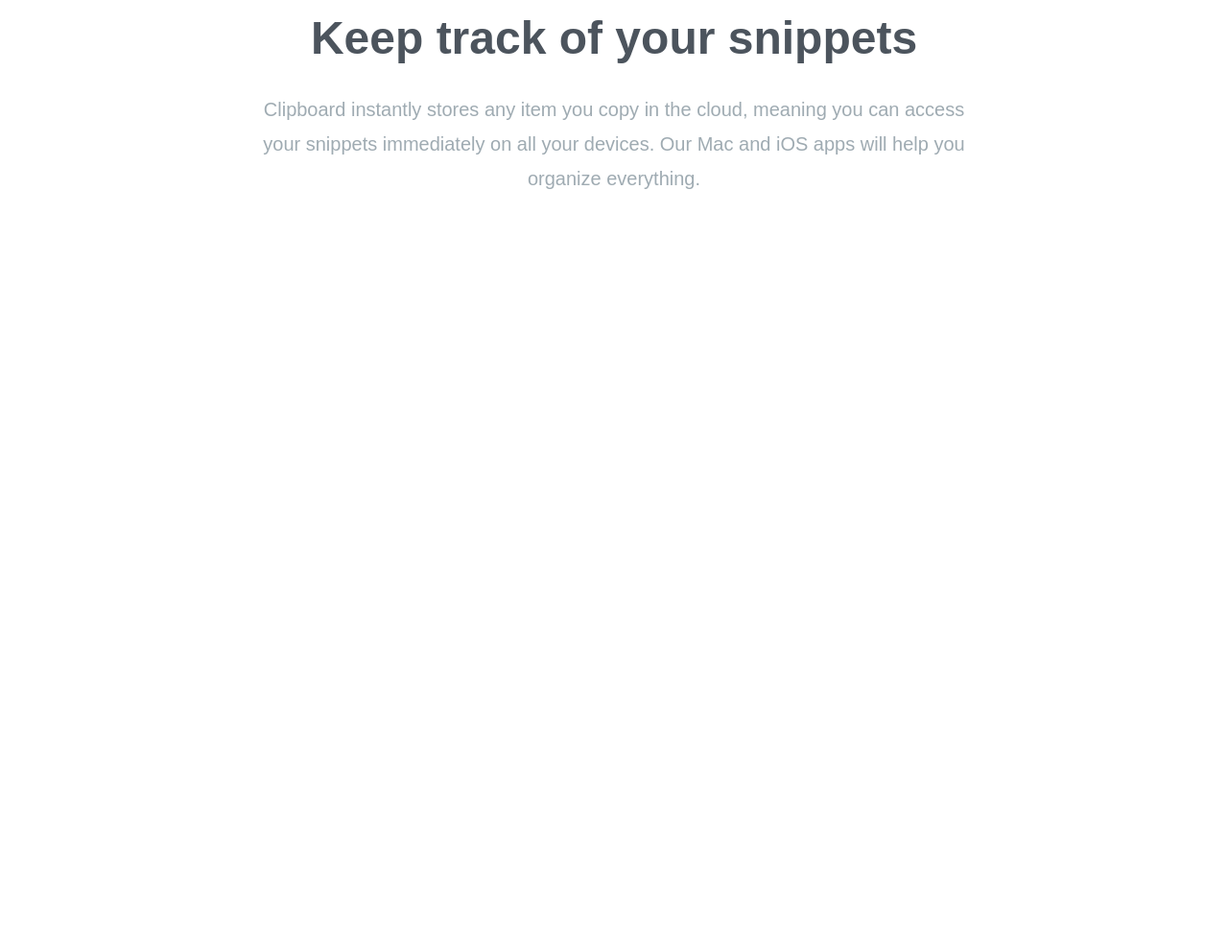
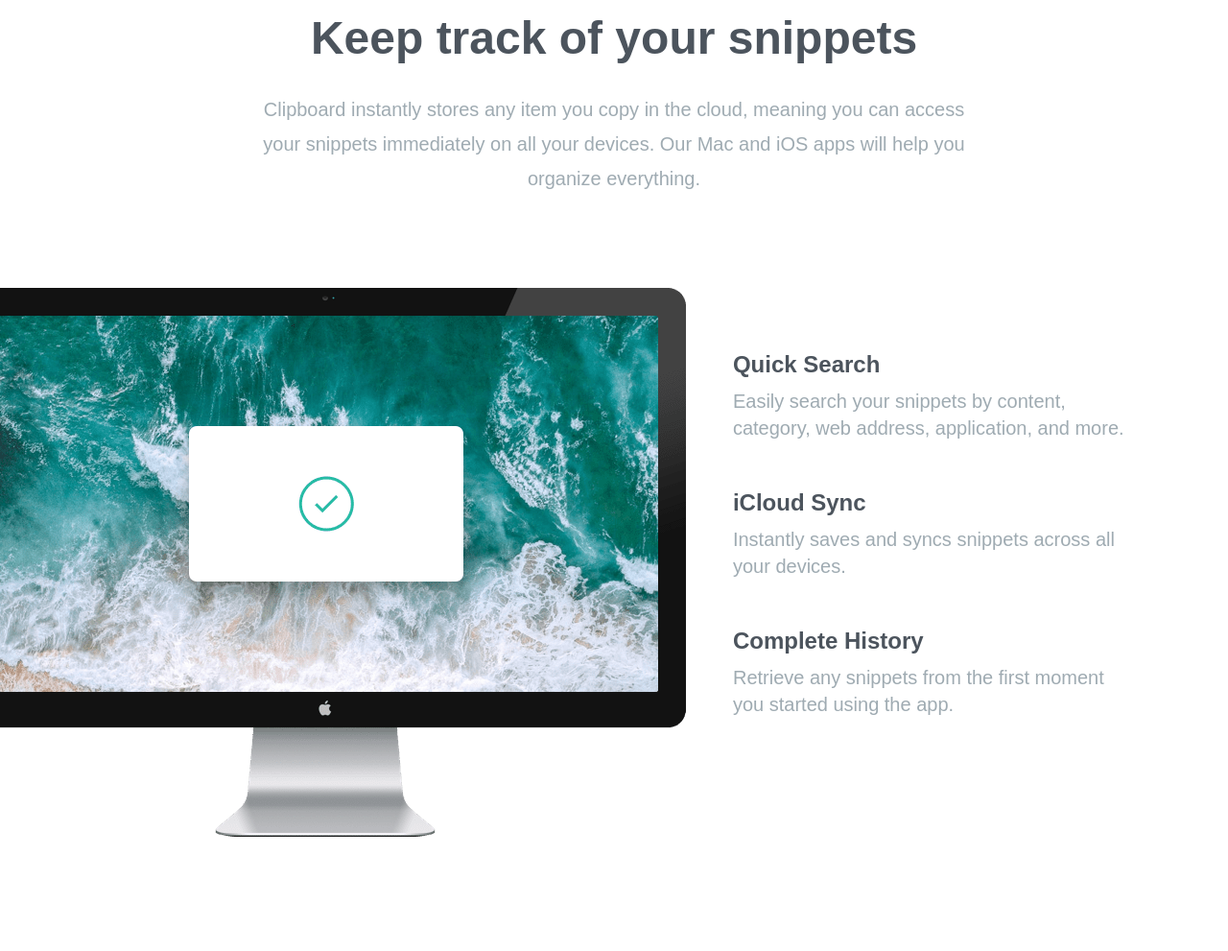
Before and after one commit to vktheja/Tailwind-Clipboard, a website: page index.html in a window 1280 px wide. Shown: the part 705-1696 px from the top of the page at 96% size. Before the commit the page ends 1005 px from the top, so only its background shows below. Drawn offline with Linux system fonts and the light colour scheme; a web font is replaced by a local one.

Commit message:
features Section

```diff
--- a/index.html
+++ b/index.html
@@ -15,7 +15,7 @@
   <body>
     <!-- Hero Section -->
     <section id="hero">
-      <div class="section-container mb-40 px-10 pt-16">
+      <div class="section-container mb-40 pt-16">
         <svg
           width="125"
           height="125"
@@ -52,7 +52,7 @@
 
     <!-- Snippets Section -->
     <section id="snippets">
-      <div class="section-container my-20 px-10">
+      <div class="section-container my-20">
         <h3>Keep track of your snippets</h3>
         <p
           class="max-w-3xl mx-auto mb-24 text-xl leading-9 text-center text-grayishBlue"
@@ -63,5 +63,52 @@
         </p>
       </div>
     </section>
+
+    <!-- Features Section -->
+    <section id="features">
+      <div class="section-container my-20">
+        <div class="relative flex flex-col md:flex-row md:space-x-32">
+          <!-- image -->
+          <div class="md:w-1/2">
+            <img
+              src="./images/image-computer.png"
+              alt="Image of a Computer"
+              class="md:absolute top-0 right-[43%]"
+            />
+          </div>
+
+          <!-- Items Container -->
+          <div
+            class="flex flex-col mt-16 mb-24 space-y-12 text-xl md:w-1/2 md:mb-60 md:text-left md:pl-16"
+          >
+            <!-- Item 1 -->
+            <div>
+              <h5>Quick Search</h5>
+              <p class="max-w-md text-grayishBlue">
+                Easily search your snippets by content, category, web address,
+                application, and more.
+              </p>
+            </div>
+
+            <!-- Item 2 -->
+            <div>
+              <h5>iCloud Sync</h5>
+              <p class="max-w-md text-grayishBlue">
+                Instantly saves and syncs snippets across all your devices.
+              </p>
+            </div>
+
+            <!-- Item 3 -->
+            <div>
+              <h5>Complete History</h5>
+              <p class="max-w-md text-grayishBlue">
+                Retrieve any snippets from the first moment you started using
+                the app.
+              </p>
+            </div>
+          </div>
+        </div>
+      </div>
+    </section>
   </body>
 </html>
--- a/input.css
+++ b/input.css
@@ -5,11 +5,15 @@
   h3 {
     @apply mb-8 text-4xl font-bold text-darkGrayishBlue md:text-5xl;
   }
+
+  h5 {
+    @apply mb-2 text-2xl font-bold text-darkGrayishBlue;
+  }
 }
 
 @layer components {
   .section-container {
-    @apply max-w-6xl mx-auto text-center;
+    @apply max-w-6xl mx-auto text-center px-10;
   }
 
   .button-container {
```
Also changed, not shown: css/styles.css.
